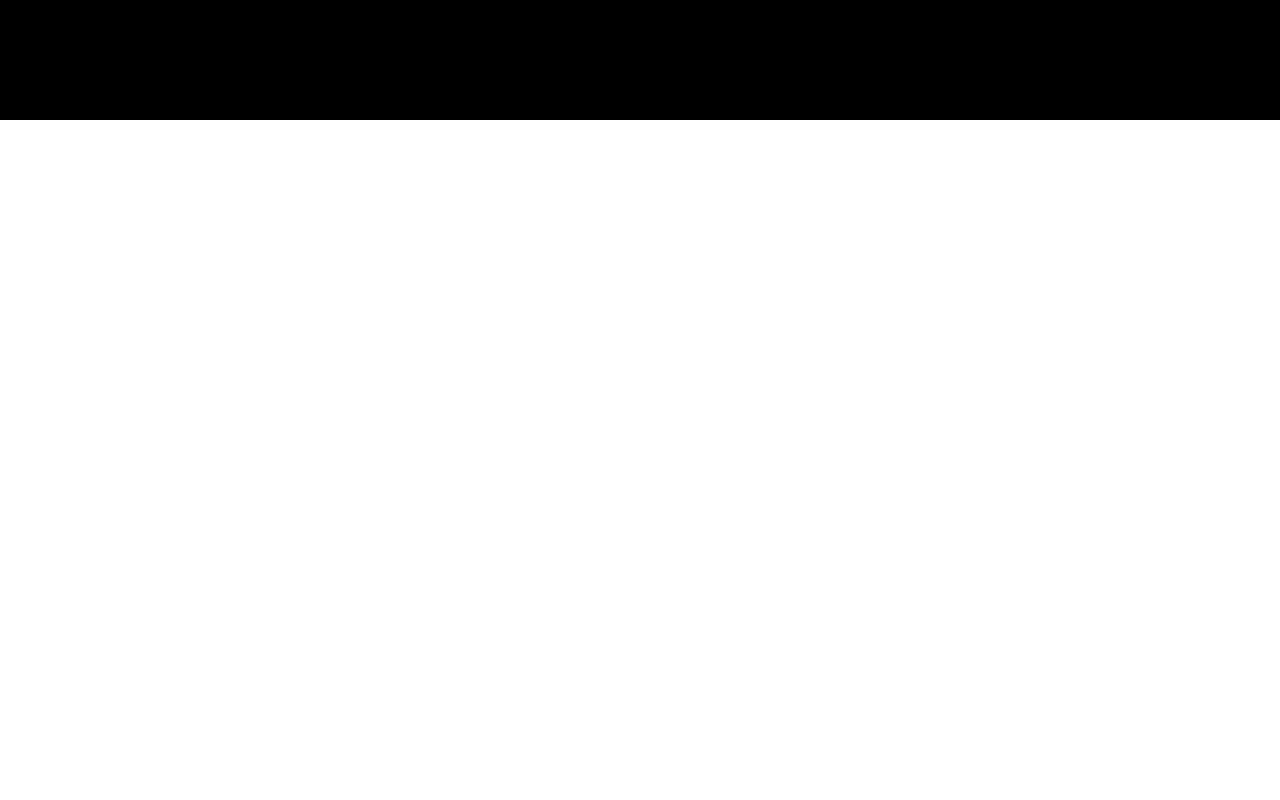
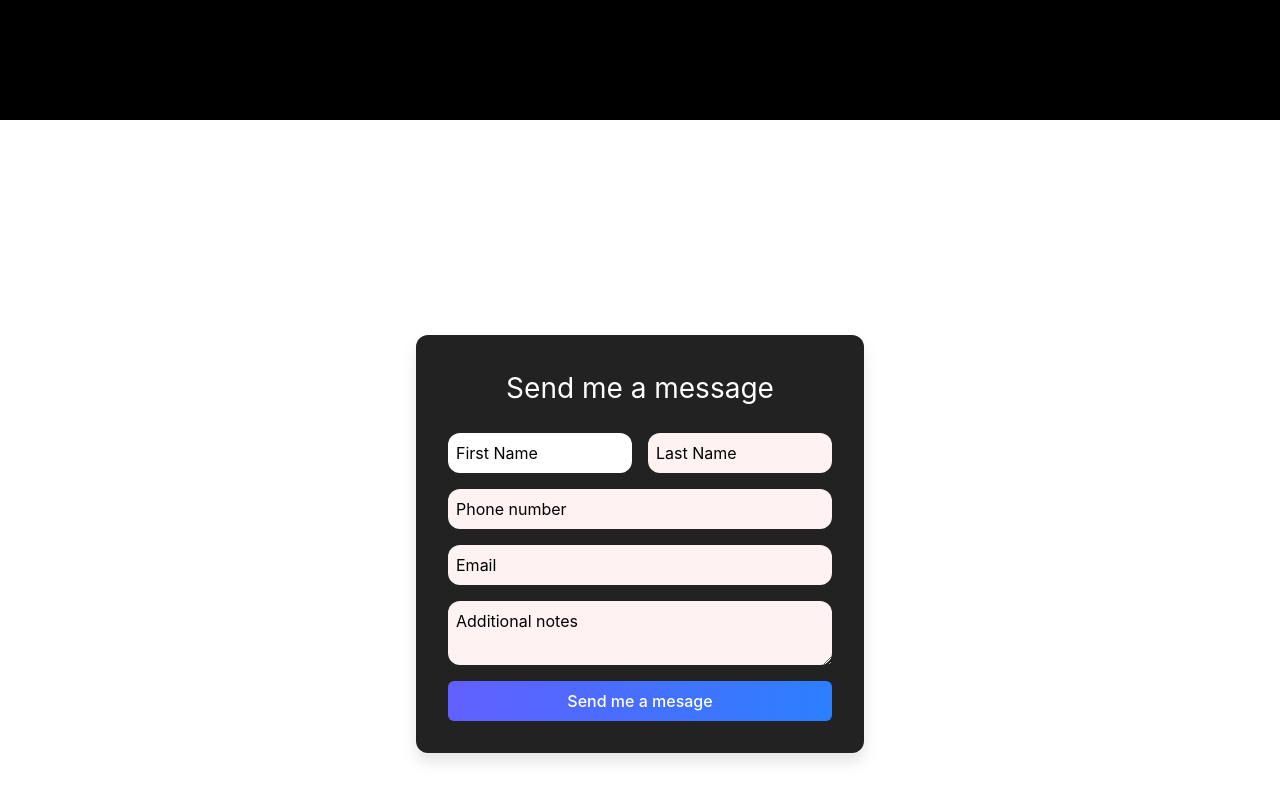
Before and after one commit to awoderu/awoderuseyiportfolioreact, a React (Vite) app: page / in a window 1280 px wide. Shown: the part 1480-2280 px from the top of the page. Before the commit the page ends 1600 px from the top, so only its background shows below. Built offline with nearby package versions, Linux system fonts and the light colour scheme.

Commit message:
form update

```diff
--- a/src/components/Navbar.jsx
+++ b/src/components/Navbar.jsx
@@ -39,7 +39,7 @@
           <div className="hidden md:flex items-center space-x-6 lg:space-x-8 font-mono text-black">
             <a href="/" className=" hover:text-green-500 text-sm lg:text-base ">Home</a>
             <a href="/projectpage" className=" hover:text-green-500 text-sm lg:text-base">Projects</a>
-            <Link to="/contact" className="hover:text-green-500 text-sm lg:text-base">Contact</Link>
+            <Link to="#contact" className="hover:text-green-500 text-sm lg:text-base">Contact</Link>
           </div>
 
       <button
--- a/src/components/form.jsx
+++ b/src/components/form.jsx
@@ -0,0 +1,81 @@
+import React from 'react';
+
+const Form = () => {
+  return (
+     <>
+        <div id="contact" className="min-h-screen w-full flex justify-center items-center px-4 pt-8 pb-8">
+          <div className="w-full max-w-md bg-[#222] rounded-xl drop-shadow-xl ring-1 ring-white/10 py-8 px-5 sm:px-8 mt-8 lg:mt-12">
+            <h2 className="text-[28px] text-white mb-6 text-center">
+                  Send me a message
+         </h2>
+          <form className='flex flex-col font-Rubik'>
+            <div className='flex space-x-4 mb-4'>
+              <input placeholder='First Name' className='bg-white text-olive-950 rounded-xl p-2 w-1/2 focus:bg-slate-100 focus:outline-none transition ease-in-out duration-150 placeholder-black' type='text'>
+
+              </input>
+              <input placeholder='Last Name'
+               className='bg-red-50 text-olive-950 rounded-xl p-2 w-1/2 focus:bg-slate-100 focus:outline-none transition ease-in-out duration-150 placeholder-black' type='text'>
+              </input>
+            </div>
+            <input placeholder='Phone number'
+               className='bg-red-50 text-olive-950 rounded-xl p-2 mb-4 focus:bg-slate-100 focus:outline-none transition ease-in-out duration-150 placeholder-black' type='text'>
+              </input>
+              <input placeholder='Email'
+               className='bg-red-50 text-olive-950 rounded-xl p-2 mb-4 focus:bg-slate-100 focus:outline-none transition ease-in-out duration-150 placeholder-black' type='text'>
+              </input>
+              {/* <select className='bg-red-50 text-olive-950 rounded-xl p-2 mb-4 focus:bg-slate-100
+               focus:outline-none transition ease-in-out duration-150 placeholder-black'
+               name="language" id="language">
+                <option value="Haematology">Haematology</option>
+                <option value="Clinical chemistry">Clinical chemistry</option>
+                <option value="c++" disabled>Microbiology</option>
+                <option value="java" selected>Immunology</option>
+                <option value="java" selected>Serology</option>
+                <option value="java" selected>Urinalysis</option>
+                </select> */}
+                 <textarea placeholder='Additional notes'
+                  className='w-full flex flex-row bg-red-50 text-olive-950 rounded-xl p-2 mb-4 focus:bg-slate-100 focus:outline-none transition ease-in-out duration-150 placeholder-black'>
+                  </textarea>
+
+              {/* <div className="flex flex-row gap-4">
+                  <input type='date' step='7' min='2014-09-08' placeholder='Select date'
+                  className='w-1/2 flex flex-row bg-red-50 text-olive-950 rounded-xl p-2 mb-4 focus:bg-slate-100 focus:outline-none transition ease-in-out duration-150 placeholder-black'>
+                  </input>
+
+                  <select
+                  className='w-1/2 justify-end align-middle flex flex-row bg-red-50 text-olive-950 rounded-xl p-2 mb-4 focus:bg-slate-100
+                    focus:outline-none transition ease-in-out duration-150 placeholder-black'>
+                      <option value="Select time" selected hidden>Select preferred time</option>
+                      <option value="Confirm password">Morning(8am-12pm)</option>
+                      <option value="Confirm password">Afternoon(12pm-4pm)</option>
+                      <option value="Confirm password">Evening(4pm-8pm)</option>
+                  </select>
+              </div> */}
+              {/* <select
+                  className='justify-end align-middle flex flex-row bg-red-50 text-olive-950 rounded-xl p-2 mb-4 focus:bg-slate-100
+                    focus:outline-none transition ease-in-out duration-150 placeholder-black'>
+                      <option value="Select mode of collection" selected hidden>Mode of collection</option>
+                      <option value="Home Collection">Home Collection</option>
+                      <option value="Lab Visit">Lab Visit</option>
+                  </select> */}
+
+
+
+
+              <button className='bg-linear-to-r/srgb from-indigo-500 to-blue-500
+               text-white font-medium py-2 px-4 rounded-md hover:bg-white
+               align-center transition ease-in duration-200'>
+                   Send me a mesage
+            </button>
+            {/* <p className='text-white mt-4 text-center'>
+              Already have an account?
+              <a className='text-white hover:underline mt-4 px-1'> Sign in</a>
+            </p> */}
+          </form>
+        </div>
+        </div>
+        </>
+  );
+};
+
+export default Form;
--- a/src/pages/home.jsx
+++ b/src/pages/home.jsx
@@ -1,12 +1,14 @@
 
 import Hero from "../components/Hero";
 import ProjectPage from "./projects/projectpage";
+import Form from "../components/form";
 
 const Home = () => {
   return (
     <div>
       <Hero />
       <ProjectPage />
+      <Form />
     </div>
   )
 }
```
